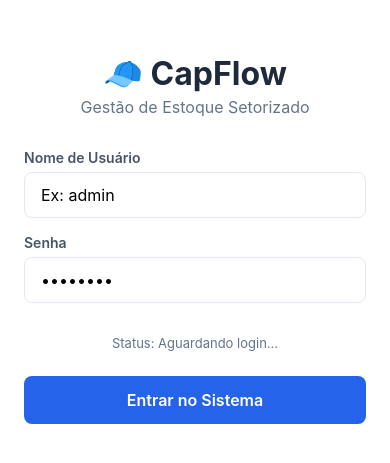
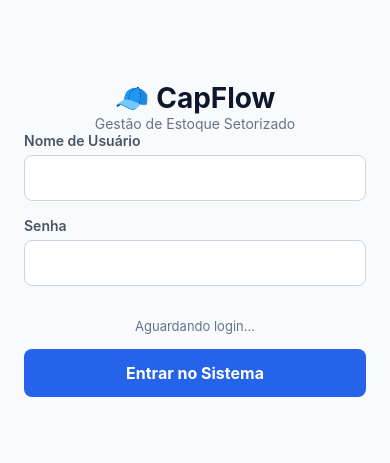
Before and after one commit to Felipe-edu34/capflow-mobile, a React Native app: screen / in a window 390 px wide. Shown: the part 183-646 px from the top of the page. Built offline with nearby package versions, Linux system fonts and the light colour scheme.

Commit message:
feat: adiciona busca automática de estoque após login e melhora a interface do painel

```diff
--- a/App.js
+++ b/App.js
@@ -1,37 +1,56 @@
-import React, { useState } from 'react';
-import { StyleSheet, Text, View, TextInput, TouchableOpacity, ActivityIndicator } from 'react-native';
-import axios from 'axios'; // Agora que está instalado corretamente, o celular vai reconhecer!
+import React, { useState, useEffect } from 'react';
+import { StyleSheet, Text, View, TextInput, TouchableOpacity, ActivityIndicator, FlatList } from 'react-native';
+import axios from 'axios';
 
 export default function App() {
-  // --- ESTADOS (Memória do React) ---
+  // --- ESTADOS DO SISTEMA ---
   const [username, setUsername] = useState('');
   const [password, setPassword] = useState('');
   const [loading, setLoading] = useState(false);
   const [token, setToken] = useState(null);
   const [statusMessage, setStatusMessage] = useState('Aguardando login...');
 
-  // --- FUNÇÃO QUE ENVIA OS DADOS AO DJANGO ---
+  const [itensEstoque, setItensEstoque] = useState([]);
+  const [loadingEstoque, setLoadingEstoque] = useState(false);
+
+  // --- BUSCA AUTOMÁTICA AO LOGAR ---
+  useEffect(() => {
+    if (token) {
+      buscarEstoque();
+    }
+  }, [token]);
+
+  const buscarEstoque = async () => {
+    setLoadingEstoque(true);
+    try {
+      const response = await axios.get('http://192.168.0.11:8000/api/itens/', {
+        headers: {
+          Authorization: `Bearer ${token}`
+        }
+      });
+      setItensEstoque(response.data);
+    } catch (error) {
+      console.log('Erro ao buscar estoque:', error);
+    } finally {
+      setLoadingEstoque(false);
+    }
+  };
+
   const handleLogin = async () => {
     if (!username || !password) {
       setStatusMessage('Por favor, preencha todos os campos.');
       return;
     }
-
     setLoading(true);
     setStatusMessage('Conectando ao servidor...');
 
     try {
-      // O celular envia os dados via Wi-Fi para o IP do seu computador na porta 8000
       const response = await axios.post('http://192.168.0.11:8000/api/token/', {
         username: username,
         password: password
       });
-
-      // Se o Django validar, ele entrega o token
-      const userToken = response.data.token;
-      setToken(userToken);
+      setToken(response.data.token);
       setStatusMessage('Login realizado com sucesso!');
-
     } catch (error) {
       console.log(error);
       setStatusMessage('Erro de conexão ou dados incorretos.');
@@ -40,30 +59,52 @@ export default function App() {
     }
   };
 
-  // --- CONTROLADOR DE TELAS ---
+  // --- DESIGN DE CADA ITEM DA LISTA COM SEUS CAMPOS REAIS ---
+  const renderizarItem = ({ item }) => (
+    <View style={styles.itemCard}>
+      <Text style={styles.itemTitle}>📦 {item.nome}</Text>
+      <Text style={styles.itemText}>Quantidade Atual: {item.quantidade_atual} {item.unidade_medida}</Text>
 
-  // Se o token existir, mostra a tela do Painel
+      {/* Lógica Visual: Se a quantidade atual for menor ou igual ao mínimo, exibe alerta */}
+      {parseFloat(item.quantidade_atual) <= parseFloat(item.estoque_minimo) ? (
+        <Text style={styles.alertaEstoque}>
+          ⚠️ Estoque Baixo! Mínimo ideal: {item.estoque_minimo}
+        </Text>
+      ) : null}
+    </View>
+  );
+
+  // --- TELA DO PAINEL LOGADO ---
   if (token) {
     return (
-      <View style={styles.container}>
-        <Text style={styles.title}>🧢 Painel CapFlow</Text>
-        <Text style={styles.subtitle}>Gerenciamento de Estoque</Text>
-
-        <View style={styles.card}>
-          <Text style={styles.cardText}>🎉 Sucesso! Você está logado pelo celular.</Text>
-          <Text style={[styles.cardText, { marginTop: 10, color: '#2563eb', fontWeight: 'bold' }]}>
-            Token: {token.substring(0, 15)}...
-          </Text>
+      <View style={[styles.container, { paddingTop: 60, paddingBottom: 0 }]}>
+        <View style={styles.header}>
+          <View>
+            <Text style={styles.title}>🧢 CapFlow</Text>
+            <Text style={styles.subtitle}>Estoque Atual</Text>
+          </View>
+          <TouchableOpacity style={styles.logoutButton} onPress={() => setToken(null)}>
+            <Text style={styles.logoutText}>Sair</Text>
+          </TouchableOpacity>
         </View>
 
-        <TouchableOpacity style={[styles.button, { backgroundColor: '#ef4444' }]} onPress={() => setToken(null)}>
-          <Text style={styles.buttonText}>Sair</Text>
-        </TouchableOpacity>
+        {loadingEstoque ? (
+          <ActivityIndicator size="large" color="#2563eb" style={{ marginTop: 50 }} />
+        ) : (
+          <FlatList
+            data={itensEstoque}
+            keyExtractor={(item) => item.id.toString()}
+            renderItem={renderizarItem}
+            contentContainerStyle={{ paddingBottom: 40 }}
+            style={{ width: '100%' }}
+            showsVerticalScrollIndicator={false}
+          />
+        )}
       </View>
     );
   }
 
-  // Se não tiver token, mostra a tela de Login padrão
+  // --- TELA DE LOGIN ---
   return (
     <View style={styles.container}>
       <Text style={styles.title}>🧢 CapFlow</Text>
@@ -73,7 +114,6 @@ export default function App() {
         <Text style={styles.label}>Nome de Usuário</Text>
         <TextInput
           style={styles.input}
-          placeholder="Ex: admin"
           value={username}
           onChangeText={setUsername}
           autoCapitalize="none"
@@ -82,98 +122,64 @@ export default function App() {
         <Text style={styles.label}>Senha</Text>
         <TextInput
           style={styles.input}
-          placeholder="••••••••"
           secureTextEntry={true}
           value={password}
           onChangeText={setPassword}
         />
       </View>
 
-      <Text style={styles.statusText}>Status: {statusMessage}</Text>
+      <Text style={styles.statusText}>{statusMessage}</Text>
 
       <TouchableOpacity style={styles.button} onPress={handleLogin} disabled={loading}>
-        {loading ? (
-          <ActivityIndicator color="#ffffff" />
-        ) : (
-          <Text style={styles.buttonText}>Entrar no Sistema</Text>
-        )}
+        {loading ? <ActivityIndicator color="#ffffff" /> : <Text style={styles.buttonText}>Entrar no Sistema</Text>}
       </TouchableOpacity>
     </View>
   );
 }
 
-// --- ESTILOS VISUAIS ---
+// --- ESTILIZAÇÃO VISUAL ---
 const styles = StyleSheet.create({
   container: {
     flex: 1,
-    backgroundColor: '#ffffff',
+    backgroundColor: '#f8fafc',
     alignItems: 'center',
     justifyContent: 'center',
-    padding: 24,
+    paddingHorizontal: 24,
   },
-  title: {
-    fontSize: 32,
-    fontWeight: 'bold',
-    color: '#1e293b',
-    marginBottom: 4,
+  header: {
+    width: '100%',
+    flexDirection: 'row',
+    justifyContent: 'space-between',
+    alignItems: 'center',
+    marginBottom: 20,
+    borderBottomWidth: 1,
+    borderColor: '#e2e8f0',
+    paddingBottom: 15,
   },
-  subtitle: {
-    fontSize: 16,
-    color: '#64748b',
-    marginBottom: 32,
+  title: { fontSize: 28, fontWeight: 'bold', color: '#0f172a' },
+  subtitle: { fontSize: 14, color: '#64748b' },
+  logoutButton: { backgroundColor: '#ef4444', paddingHorizontal: 15, paddingVertical: 8, borderRadius: 6 },
+  logoutText: { color: '#fff', fontWeight: 'bold' },
+  inputContainer: { width: '100%', marginBottom: 16 },
+  label: { fontSize: 14, fontWeight: '600', color: '#475569', marginBottom: 6 },
+  input: {
+    backgroundColor: '#ffffff', width: '100%', paddingHorizontal: 16, paddingVertical: 12,
+    borderRadius: 8, fontSize: 16, borderWidth: 1, borderColor: '#cbd5e1', marginBottom: 16,
   },
-  inputContainer: {
+  button: { backgroundColor: '#2563eb', paddingVertical: 14, borderRadius: 8, width: '100%', alignItems: 'center' },
+  buttonText: { color: '#ffffff', fontSize: 16, fontWeight: 'bold' },
+  statusText: { fontSize: 13, color: '#64748b', marginBottom: 15, textAlign: 'center' },
+  itemCard: {
+    backgroundColor: '#ffffff',
+    padding: 18,
+    borderRadius: 10,
+    marginBottom: 12,
     width: '100%',
-    marginBottom: 16,
-  },
-  label: {
-    fontSize: 14,
-    fontWeight: '600',
-    color: '#475569',
-    marginBottom: 6,
-  },
-  input: {
-    backgroundColor: '#ffffff',
-    width: '100%',
-    paddingHorizontal: 16,
-    paddingVertical: 12,
-    borderRadius: 8,
-    fontSize: 16,
     borderWidth: 1,
     borderColor: '#e2e8f0',
-    marginBottom: 16,
+    elevation: 2,
   },
-  button: {
-    backgroundColor: '#2563eb',
-    paddingVertical: 14,
-    borderRadius: 8,
-    width: '100%',
-    alignItems: 'center',
-    marginTop: 10,
-  },
-  buttonText: {
-    color: '#ffffff',
-    fontSize: 16,
-    fontWeight: '600',
-  },
-  card: {
-    backgroundColor: '#f1f5f9',
-    padding: 20,
-    borderRadius: 12,
-    width: '100%',
-    marginBottom: 20,
-    borderWidth: 1,
-    borderColor: '#e2e8f0',
-  },
-  cardText: {
-    fontSize: 15,
-    color: '#334155',
-    textAlign: 'center',
-  },
-  statusText: {
-    fontSize: 13,
-    color: '#64748b',
-    marginBottom: 15,
-    textAlign: 'center',
-  }
+  itemTitle: { fontSize: 18, fontWeight: 'bold', color: '#1e293b', marginBottom: 6 },
+  itemText: { fontSize: 15, color: '#475569', marginBottom: 4 },
+  alertaEstoque: { color: '#ef4444', fontWeight: 'bold', fontSize: 13, marginTop: 8 }
 });
--- a/package.json
+++ b/package.json
@@ -9,13 +9,13 @@
     "web": "expo start --web"
   },
   "dependencies": {
-    "@expo/metro-runtime": "~6.1.2",
+    "@expo/metro-runtime": "^56.0.15",
     "@expo/ngrok": "^4.1.3",
     "axios": "^1.17.0",
     "expo": "~54.0.34",
     "expo-status-bar": "~3.0.9",
-    "react": "19.1.0",
-    "react-dom": "19.1.0",
+    "react": "18.2.0",
+    "react-dom": "18.2.0",
     "react-native": "0.81.5",
     "react-native-web": "^0.21.2"
   },
```
